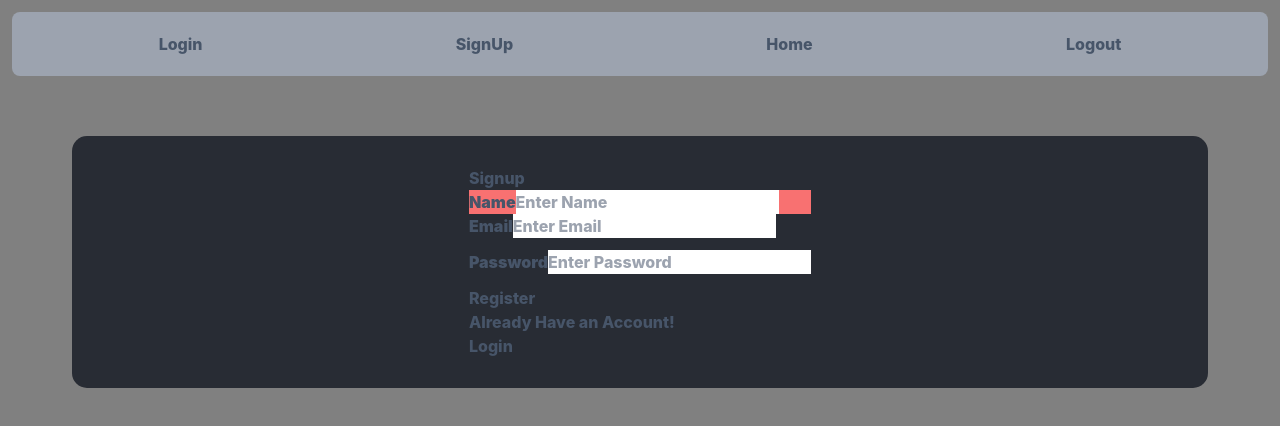
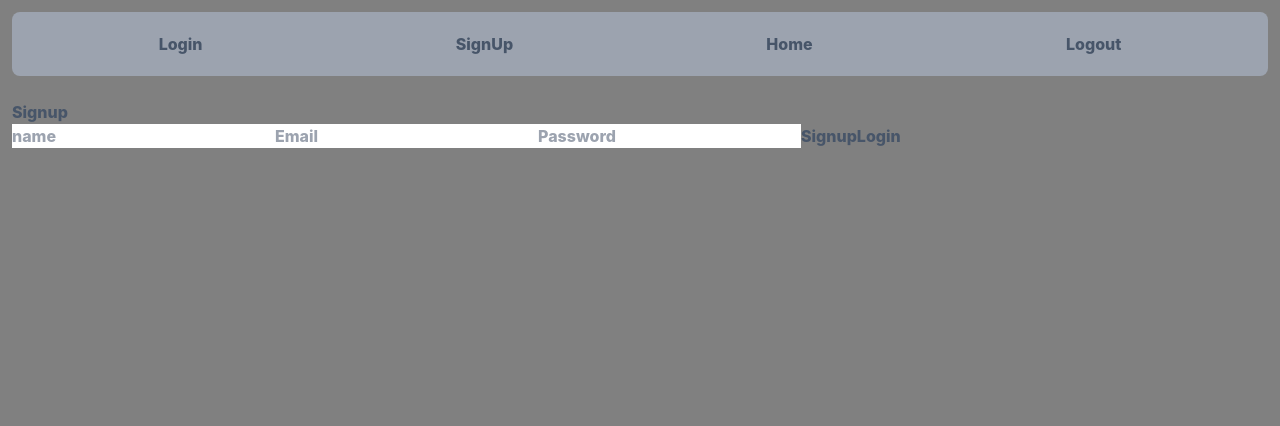
Before and after one commit to sabby74/own-login-signup-mern-frontend, a React (Create React App) app: page /signup in a window 1280 px wide. Shown: the top 426 px of the page. Built offline with nearby package versions, Linux system fonts and the light colour scheme.

Commit message:
trying different things

```diff
--- a/src/pages/Login.jsx
+++ b/src/pages/Login.jsx
@@ -8,58 +8,75 @@ function Login() {
   const [password, setPassword] = useState();
   const navigate = useNavigate();
 
-  const handleLogin = (e) => {
-    e.preventDefault();
-    axios
-      .post("https://own-loginsignup-mern.onrender.com/login", {
-        email,
-        password,
-      })
-      .then((result) => {
-        console.log(result);
-        if (result.data === "success") {
-          navigate("/home");
-        }
-      })
-      .catch((err) => console.log(err));
+
+  const handleLogin = async () => {
+    try {
+      const response = await axios.post('http://your-backend-api/login', { email, password });
+      console.log('Login Response:', response.data);
+    } catch (error) {
+      console.error('Error during login:', error);
+    }
   };
+  // const handleLogin = (e) => {
+  //   e.preventDefault();
+  //   axios
+  //     .post("https://own-loginsignup-mern.onrender.com/login", {
+  //       email,
+  //       password,
+  //     })
+  //     .then((result) => {
+  //       console.log(result);
+  //       if (result.data === "success") {
+  //         navigate("/home");
+  //       }
+  //     })
+  //     .catch((err) => console.log(err));
+  // };
 
   return (
-    <div className="login">
-      <div className="bg-yellow-200">
-        <h2>Login</h2>
-        <form onSubmit={handleLogin}>
-          <div className="bg-green-200">
-            <label htmlFor="email">
-              <strong>Email</strong>
-            </label>
-            <input
-              type="email"
-              placeholder="Enter Email"
-              name="email"
-              onChange={(e) => setEmail(e.target.value)}
-            />
-          </div>
-          <div className="bg-red-300 h-12">
-            <label htmlFor="password">
-              <strong>Password</strong>
-            </label>
-            <input
-              type="password"
-              placeholder="Enter Password"
-              name="password"
-              onChange={(e) => setPassword(e.target.value)}
-            />
-          </div>
-          <button type="submit" className="">
-            Login
-          </button>
-        </form>
-        <br />
-        <p>Create an Account here </p>
-        <Link to="/signup">Signup</Link>
-      </div>
-    </div>
+
+    <div>
+    <h2>Login</h2>
+    <input type="email" placeholder="Email" value={email} onChange={(e) => setEmail(e.target.value)} />
+    <input type="password" placeholder="Password" value={password} onChange={(e) => setPassword(e.target.value)} />
+    <button onClick={handleLogin}>Login</button>
+    <Link to="/signup">Signup</Link>
+  </div>
+    // <div className="login">
+    //   <div className="bg-yellow-200">
+    //     <h2>Login</h2>
+    //     <form onSubmit={handleLogin}>
+    //       <div className="bg-green-200">
+    //         <label htmlFor="email">
+    //           <strong>Email</strong>
+    //         </label>
+    //         <input
+    //           type="email"
+    //           placeholder="Enter Email"
+    //           name="email"
+    //           onChange={(e) => setEmail(e.target.value)}
+    //         />
+    //       </div>
+    //       <div className="bg-red-300 h-12">
+    //         <label htmlFor="password">
+    //           <strong>Password</strong>
+    //         </label>
+    //         <input
+    //           type="password"
+    //           placeholder="Enter Password"
+    //           name="password"
+    //           onChange={(e) => setPassword(e.target.value)}
+    //         />
+    //       </div>
+    //       <button type="submit" className="">
+    //         Login
+    //       </button>
+    //     </form>
+    //     <br />
+    //     <p>Create an Account here </p>
+    //     <Link to="/signup">Signup</Link>
+    //   </div>
+    // </div>
   );
 }
 
--- a/src/pages/Signup.jsx
+++ b/src/pages/Signup.jsx
@@ -9,72 +9,94 @@ function Signup() {
   const [password, setPassword] = useState("");
 const navigate = useNavigate()
 
-  const handleSignup = (e) => {
-    e.preventDefault()
-    axios.post("https://own-loginsignup-mern.onrender.com/signup", {name , email , password})
-.then (result => {console.log(result)
-    navigate('/login')
 
-})
-    .catch(err => console.log(err))
-  }
+const handleSignup = async () => {
+    try {
+      const response = await axios.post('https://own-loginsignup-mern.onrender.com/signup', { name , email, password });
+      console.log('Signup Response:', response.data);
+    } catch (error) {
+      console.error('Error during signup:', error);
+    }
+  };
+//   const handleSignup = (e) => {
+//     e.preventDefault()
+//     axios.post("https://own-loginsignup-mern.onrender.com/signup", {name , email , password})
+// .then (result => {console.log(result)
+//     navigate('/login')
+
+// })
+//     .catch(err => console.log(err))
+//   }
   return (
-    <div className="signup">
-      <div className="">
-        <h2>Signup</h2>
-        <form onSubmit={handleSignup}>
-          <div className="bg-red-400 flex">
-            <label htmlFor="name">
-              <strong>Name</strong>
-            </label>
-            <input
-              type="text"
-              placeholder="Enter Name"
-              autoComplete="off"
-              name="name"
-              className=""
-              onChange={(e) => setName(e.target.value)}
-            />
-          </div>
-          <div className="mb-3">
-            <label htmlFor="email">
-              <strong>Email</strong>
-            </label>
-            <input
-              type="text"
-              placeholder="Enter Email"
-              autoComplete="off"
-              name="email"
-              className=""
-              onChange={(e) => setEmail(e.target.value)}
-            />
-          </div>
-          <div className="mb-3">
-            <label htmlFor="password">
-              <strong>Password</strong>
-            </label>
-            <input
-              type="password"
-              placeholder="Enter Password"
-              autoComplete="off"
-              name="password"
-              className=""
-              onChange={(e) => setPassword(e.target.value)}
-            />
-          </div>
-          <button type="submit" className="">
-            Register
-          </button>
-        </form>
-        <p>Already Have an Account!</p>
-        <Link
+    <div>
+    <h2>Signup</h2>
+    <input type="name" placeholder="name" value={name} onChange={(e) => setName(e.target.value)} />
+    <input type="email" placeholder="Email" value={email} onChange={(e) => setEmail(e.target.value)} />
+    <input type="password" placeholder="Password" value={password} onChange={(e) => setPassword(e.target.value)} />
+    <button onClick={handleSignup}>Signup</button>
+    <Link
           to="/login"
           className=""
         >
           Login
         </Link>
-      </div>
-    </div>
+  </div>
+    // <div className="signup">
+    //   <div className="">
+    //     <h2>Signup</h2>
+    //     <form onSubmit={handleSignup}>
+    //       <div className="bg-red-400 flex">
+    //         <label htmlFor="name">
+    //           <strong>Name</strong>
+    //         </label>
+    //         <input
+    //           type="text"
+    //           placeholder="Enter Name"
+    //           autoComplete="off"
+    //           name="name"
+    //           className=""
+    //           onChange={(e) => setName(e.target.value)}
+    //         />
+    //       </div>
+    //       <div className="mb-3">
+    //         <label htmlFor="email">
+    //           <strong>Email</strong>
+    //         </label>
+    //         <input
+    //           type="text"
+    //           placeholder="Enter Email"
+    //           autoComplete="off"
+    //           name="email"
+    //           className=""
+    //           onChange={(e) => setEmail(e.target.value)}
+    //         />
+    //       </div>
+    //       <div className="mb-3">
+    //         <label htmlFor="password">
+    //           <strong>Password</strong>
+    //         </label>
+    //         <input
+    //           type="password"
+    //           placeholder="Enter Password"
+    //           autoComplete="off"
+    //           name="password"
+    //           className=""
+    //           onChange={(e) => setPassword(e.target.value)}
+    //         />
+    //       </div>
+    //       <button type="submit" className="">
+    //         Register
+    //       </button>
+    //     </form>
+    //     <p>Already Have an Account!</p>
+    //     <Link
+    //       to="/login"
+    //       className=""
+    //     >
+    //       Login
+    //     </Link>
+    //   </div>
+    // </div>
   );
 }
 
```
